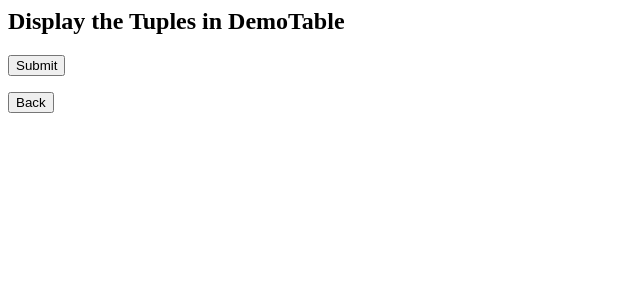
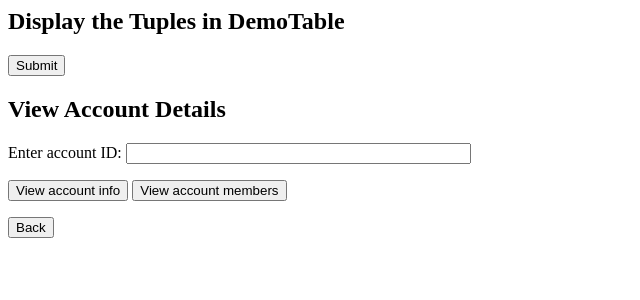
Before and after one commit to jkwok2/RewardsDatabase, a PHP site: page /account.php in a window 1280 px wide. Shown: the top 300 px of the page, without its empty margins (0-640 px from the left). Run offline with PHP 8.4, Linux system fonts and the light colour scheme.

Commit message:
add more button and functions to account.php

```diff
--- a/account-controller.php
+++ b/account-controller.php
@@ -1,13 +1,31 @@
 <?php
 require_once 'util.php';
+function handleDisplayRequest() {
+    global $db_conn;
+
+    $result = executePlainSQL("SELECT * FROM demoTable");
+
+    printResult($result);
+}
+
+function handleDisplayAccountDetailsRequest() {
+    echo "handleDisplayAccountDetailsRequest";
+}
+
+function handleDisplayAccountMembersRequest() {
+    echo "handleDisplayAccountMembersRequest";
+}
+
 // HANDLE ALL GET ROUTES
 // A better coding practice is to have one method that reroutes your requests accordingly. It will make it easier to add/remove functionality.
 function handleGETRequest() {
     if (connectToDB()) {
-        if (array_key_exists('countTuples', $_GET)) {
-            handleCountRequest();
+        if (array_key_exists('displayAccountDetails', $_GET)) {
+            handleDisplayAccountDetailsRequest();
         } else if (array_key_exists('displayTuples', $_GET)) {
             handleDisplayRequest();
+        } else if (array_key_exists('displayAccountMembers', $_GET)) {
+            handleDisplayAccountMembersRequest();
         }
 
         disconnectFromDB();
@@ -16,15 +34,7 @@ function handleGETRequest() {
 
 if (isset($_POST['reset']) || isset($_POST['updateSubmit']) || isset($_POST['insertSubmit'])) {
     handlePOSTRequest();
-} else if (isset($_GET['countTupleRequest']) || isset($_GET['displayTupleRequest'])) {
+} else if (isset($_GET['displayAccountRequest']) || isset($_GET['displayTupleRequest'])) {
     handleGETRequest();
 }
-
-function handleDisplayRequest() {
-    global $db_conn;
-
-    $result = executePlainSQL("SELECT * FROM demoTable");
-
-    printResult($result);
-}
 ?>
--- a/account.php
+++ b/account.php
@@ -1,13 +1,24 @@
 <html>
 <?php
 require 'util.php';
-require 'account-controller.php';
 ?>
 <h2>Display the Tuples in DemoTable</h2>
 <form method="GET" action="account.php"> <!--refresh page when submitted-->
     <input type="hidden" id="displayTupleRequest" name="displayTupleRequest">
     <input type="submit" name="displayTuples"></p>
 </form>
+
+<h2>View Account Details</h2>
+<form method="get">
+    <p>Enter account ID:
+    <input type="hidden" id="displayAccountRequest" name="displayAccountRequest">
+    <input type="text" size="40" name="accountID"></p>
+    <input type="submit" value="View account info" name="displayAccountDetails">
+    <input type="submit" value="View account members" name="displayAccountMembers">
+</form>
+<?php
+require 'account-controller.php';
+?>
     <?php
     require 'backButton.php';
     ?>
--- a/util.php
+++ b/util.php
@@ -79,9 +79,7 @@ See the sample code below for how this function is used */
 
 function printResult($result)
 { //prints results from a select statement
-    echo "<br>Retrieved data from table demoTable:<br>";
     echo "<table>";
-    echo "<tr><th>ID</th><th>Name</th></tr>";
 
     while ($row = OCI_Fetch_Array($result, OCI_BOTH)) {
         echo "<tr><td>" . $row["ID"] . "</td><td>" . $row["NAME"] . "</td></tr>"; //or just use "echo $row[0]"
```
